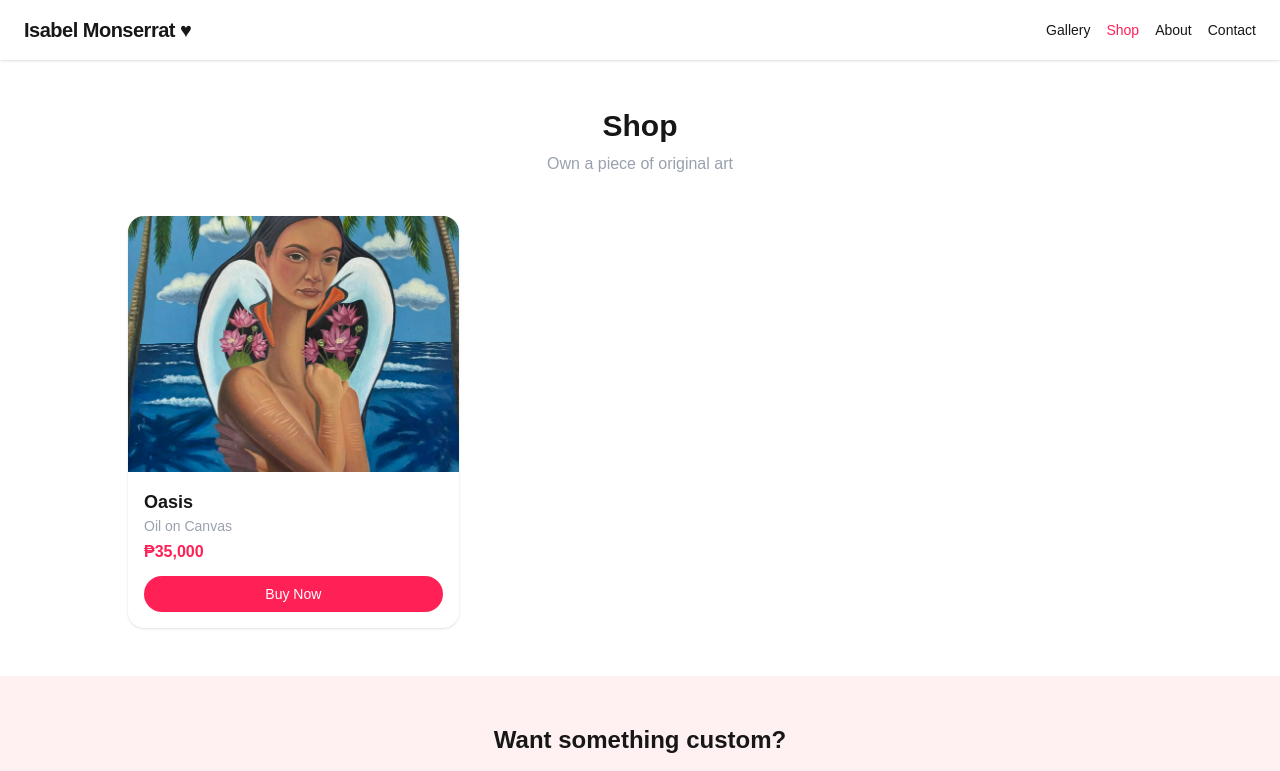
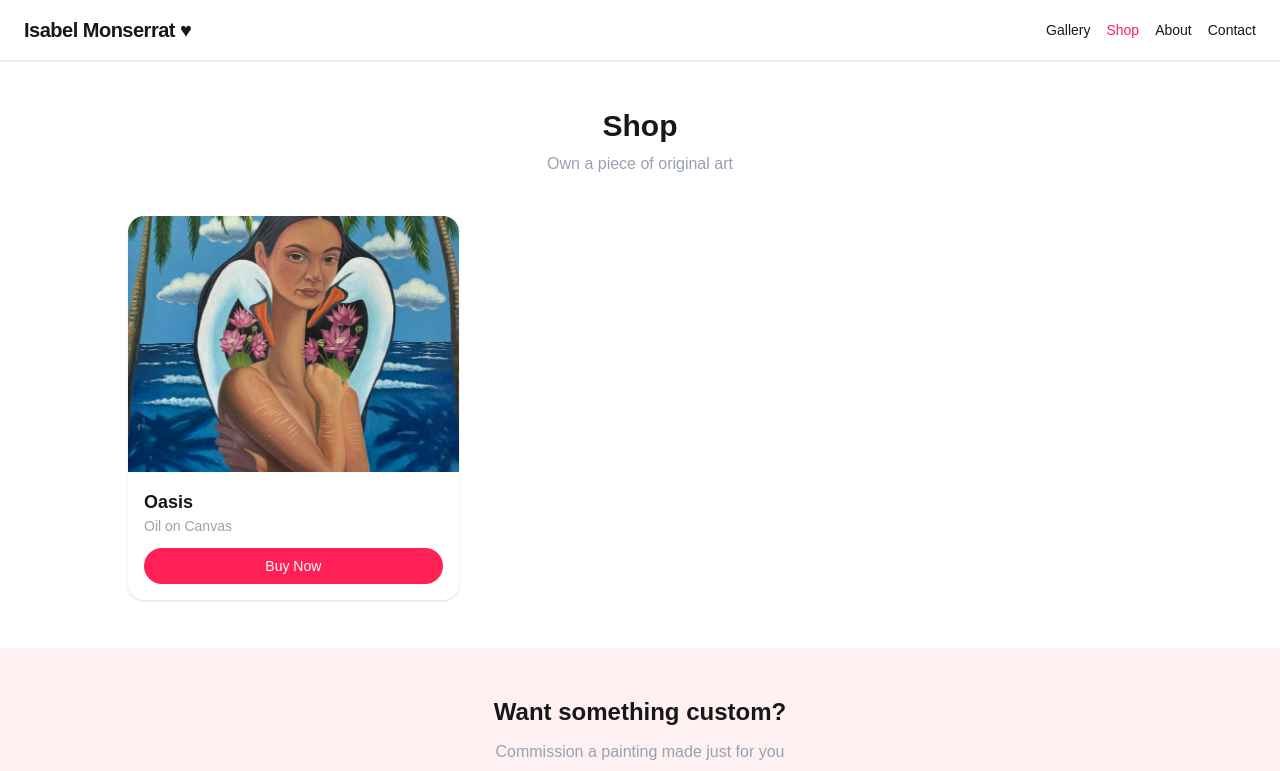
Before and after one commit to emaniebo420/isabel-monserrat-art, a Next.js app: page /shop in a window 1280 px wide. Shown: the top 771 px of the page. Built offline with nearby package versions, Linux system fonts and the light colour scheme.

Commit message:
removed prices from gallery and shop

```diff
--- a/app/shop/page.js
+++ b/app/shop/page.js
@@ -32,7 +32,6 @@ export default function Shop() {
               <div className="p-3 md:p-4">
                 <h3 className="font-semibold text-sm md:text-lg">{product.title}</h3>
                 <p className="text-gray-400 text-xs md:text-sm">{product.medium}</p>
-                <p className="text-rose-500 font-bold mt-1 text-sm md:text-base">₱{product.price.toLocaleString()}</p>
                 {product.available ? (
                   <button className="mt-3 w-full bg-rose-500 text-white py-2 rounded-full hover:bg-rose-600 transition font-medium text-sm">
                     Buy Now
```
